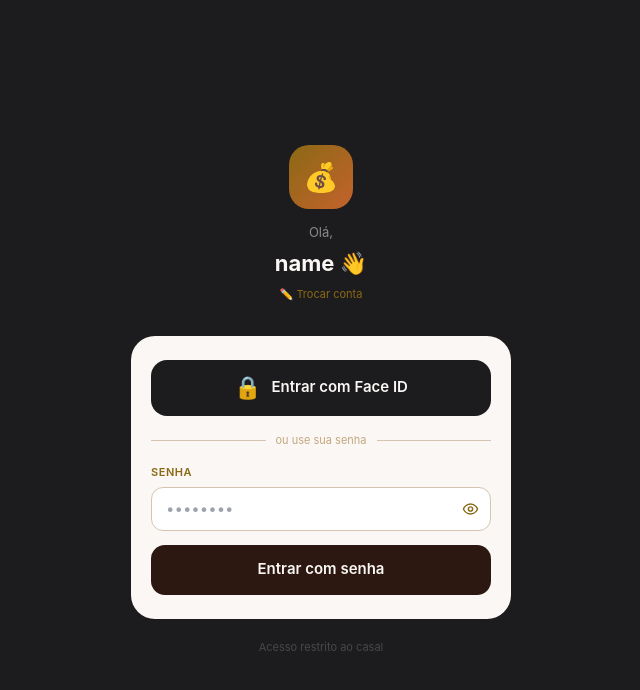
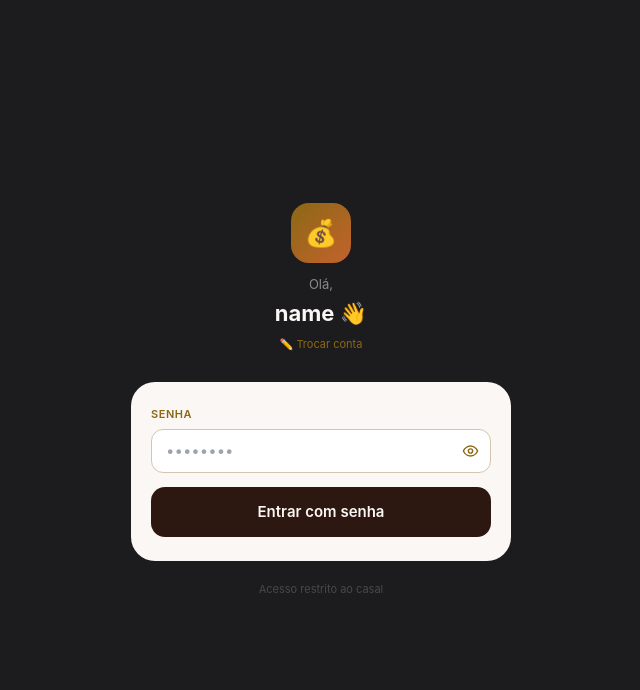
Before and after one commit to lucadavesson/financas-lucas-nicoly, a Next.js app: page /login in a window 1280 px wide. Both pictures are taken after typing "name@example.com" into the empty fields and a click on the button "Continuar". Shown: the top 690 px of the page, without its empty margins (319-959 px from the left). Built offline with nearby package versions, Linux system fonts and the light colour scheme.

Commit message:
Update page.tsx

```diff
--- a/src/app/(auth)/login/page.tsx
+++ b/src/app/(auth)/login/page.tsx
@@ -1,7 +1,8 @@
 'use client'
 import { useState, useEffect } from 'react'
-import { useRouter } from 'next/navigation'
+import { useRouter, useSearchParams } from 'next/navigation'
 import { createClient } from '@/lib/supabase/client'
+import { requestFaceId, registerFaceId, hasFaceId } from '@/lib/hooks/useFaceId'
 import { toast } from 'sonner'
 import { Loader2, Eye, EyeOff } from 'lucide-react'
 
@@ -10,29 +11,60 @@ const KNOWN_USERS: Record<string, string> = {
 }
 
 export default function LoginPage() {
-  const router = useRouter()
-  const [step, setStep]           = useState<'email'|'auth'>('email')
-  const [email, setEmail]         = useState('')
+  const router      = useRouter()
+  const params      = useSearchParams()
+  const isLocked    = params.get('locked') === '1'
+
+  const [step, setStep]             = useState<'email'|'auth'>('email')
+  const [email, setEmail]           = useState('')
   const [savedEmail, setSavedEmail] = useState('')
-  const [password, setPassword]   = useState('')
-  const [showPw, setShowPw]       = useState(false)
-  const [loading, setLoading]     = useState(false)
+  const [password, setPassword]     = useState('')
+  const [showPw, setShowPw]         = useState(false)
+  const [loading, setLoading]       = useState(false)
   const [faceLoading, setFaceLoading] = useState(false)
-  const [userName, setUserName]   = useState('')
+  const [userName, setUserName]     = useState('')
+  const [userId, setUserId]         = useState('')
+  const [faceAvailable, setFaceAvailable] = useState(false)
+  const [autoFaceId, setAutoFaceId] = useState(false)
 
-  // Verifica se tem e-mail salvo
+  // Verifica e-mail salvo + se tem Face ID registrado
   useEffect(() => {
+    async function init() {
       const saved = localStorage.getItem('ln_last_email')
+      const savedUid = localStorage.getItem('ln_user_id')
+
       if (saved) {
         setSavedEmail(saved)
         setEmail(saved)
         const name = KNOWN_USERS[saved] || saved.split('@')[0]
         setUserName(name)
+        if (savedUid) setUserId(savedUid)
         setStep('auth')
+
+        // Verifica se Face ID está disponível
+        if (window.PublicKeyCredential) {
+          const available = await PublicKeyCredential.isUserVerifyingPlatformAuthenticatorAvailable()
+          setFaceAvailable(available)
+
+          // Se já tem Face ID registrado e app foi bloqueado, pede automaticamente
+          if (available && savedUid && hasFaceId(savedUid) && isLocked) {
+            setAutoFaceId(true)
           }
-  }, [])
+        }
+      }
+    }
+    init()
+  }, [isLocked])
 
-  function handleEmailSubmit(e: React.FormEvent) {
+  // Auto solicita Face ID quando bloqueado
+  useEffect(() => {
+    if (autoFaceId) {
+      handleFaceId()
+      setAutoFaceId(false)
+    }
+  }, [autoFaceId])
+
+  async function handleEmailSubmit(e: React.FormEvent) {
     e.preventDefault()
     if (!email) return
     const name = KNOWN_USERS[email] || email.split('@')[0]
@@ -40,36 +72,49 @@ export default function LoginPage() {
     setSavedEmail(email)
     localStorage.setItem('ln_last_email', email)
     setStep('auth')
+
+    if (window.PublicKeyCredential) {
+      const available = await PublicKeyCredential.isUserVerifyingPlatformAuthenticatorAvailable()
+      setFaceAvailable(available)
+    }
   }
 
   async function handleFaceId() {
-    if (!window.PublicKeyCredential) {
-      toast.info('Face ID não disponível — use sua senha')
+    setFaceLoading(true)
+    try {
+      const savedUid = userId || localStorage.getItem('ln_user_id') || ''
+      const hasFace  = savedUid && hasFaceId(savedUid)
+
+      if (!hasFace) {
+        // Primeira vez — precisa logar com senha primeiro para registrar
+        toast.info('Use sua senha primeiro. O Face ID será configurado automaticamente!')
+        setFaceLoading(false)
         return
       }
-    setFaceLoading(true)
-    try {
-      // Tenta autenticação biométrica via WebAuthn
-      const assertion = await navigator.credentials.get({
-        publicKey: {
-          challenge: new Uint8Array(32).map(() => Math.random() * 256),
-          rpId: window.location.hostname,
-          userVerification: 'required',
-          timeout: 30000,
+
+      const ok = await requestFaceId()
+      if (ok) {
+        // Face ID aprovado — usa senha salva para logar
+        const savedPw = localStorage.getItem('ln_saved_pw')
+        if (savedPw) {
+          const supabase = createClient()
+          const { error } = await supabase.auth.signInWithPassword({
+            email: savedEmail,
+            password: atob(savedPw)
+          })
+          if (!error) {
+            sessionStorage.removeItem('ln_locked')
+            router.push('/dashboard')
+            router.refresh()
+            return
           }
-      })
-      if (assertion) {
-        // Biometria aprovada — faz login com a senha salva
-        const saved = localStorage.getItem('ln_saved_pw')
-        if (saved) {
-          const supabase = createClient()
-          const { error } = await supabase.auth.signInWithPassword({ email: savedEmail, password: atob(saved) })
-          if (!error) { router.push('/dashboard'); router.refresh(); return }
         }
         toast.info('Face ID reconhecido! Digite sua senha para confirmar.')
+      } else {
+        toast.error('Face ID não reconhecido. Use sua senha.')
       }
     } catch {
-      toast.info('Face ID não configurado — use sua senha')
+      toast.info('Use sua senha para entrar.')
     } finally {
       setFaceLoading(false)
     }
@@ -79,33 +124,52 @@ export default function LoginPage() {
     e.preventDefault()
     setLoading(true)
     const supabase = createClient()
-    const { error } = await supabase.auth.signInWithPassword({ email: savedEmail, password })
+    const { data, error } = await supabase.auth.signInWithPassword({
+      email: savedEmail, password
+    })
     if (error) {
       toast.error('Senha incorreta')
       setLoading(false)
       return
     }
-    // Salva senha encriptada para o Face ID
+
+    // Salva dados para Face ID
+    const uid = data.user?.id || ''
+    setUserId(uid)
+    localStorage.setItem('ln_user_id', uid)
     localStorage.setItem('ln_saved_pw', btoa(password))
+
+    // Registra Face ID se ainda não foi registrado
+    if (uid && !hasFaceId(uid) && faceAvailable) {
+      const name = KNOWN_USERS[savedEmail] || savedEmail.split('@')[0]
+      const registered = await registerFaceId(uid, name)
+      if (registered) {
+        toast.success('Face ID configurado! Na próxima vez use o Face ID para entrar.')
+      }
+    }
+
+    sessionStorage.removeItem('ln_locked')
     router.push('/dashboard')
     router.refresh()
   }
 
-  // ── Tela 1: E-mail ──────────────────────────────────
+  // ── Tela 1: E-mail ──
   if (step === 'email') return (
     <div style={{ width:'100%', maxWidth:380, display:'flex', flexDirection:'column', alignItems:'center' }}>
-      <div style={{ textAlign:'center', marginBottom:40 }}>
-        <div style={{ width:72, height:72, background:'linear-gradient(135deg,#8B6914,#C4622D)', borderRadius:22, display:'flex', alignItems:'center', justifyContent:'center', margin:'0 auto 16px', fontSize:32 }}>💰</div>
+      <div style={{ textAlign:'center', marginBottom:36 }}>
+        <div style={{ width:72, height:72, background:'linear-gradient(135deg,#8B6914,#C4622D)', borderRadius:22, display:'flex', alignItems:'center', justifyContent:'center', margin:'0 auto 14px', fontSize:32 }}>💰</div>
         <h1 style={{ fontSize:26, fontWeight:700, color:'#FAF7F4', margin:0 }}>Finanças L&N</h1>
         <p style={{ fontSize:13, color:'rgba(250,247,244,0.4)', marginTop:4 }}>Lucas & Nicoly</p>
       </div>
       <div style={{ background:'#FAF7F4', borderRadius:24, padding:'24px 20px', width:'100%' }}>
         <form onSubmit={handleEmailSubmit} style={{ display:'flex', flexDirection:'column', gap:16 }}>
           <div>
-            <label style={{ display:'block', fontSize:11, fontWeight:600, color:'#8B6914', textTransform:'uppercase', letterSpacing:'0.05em', marginBottom:6 }}>E-mail</label>
+            <label style={{ display:'block', fontSize:11, fontWeight:600, color:'#8B6914', textTransform:'uppercase', letterSpacing:'0.05em', marginBottom:6 }}>
+              E-mail
+            </label>
             <input type="email" value={email} onChange={e=>setEmail(e.target.value)}
               required autoFocus placeholder="seu@email.com"
-              style={{ width:'100%', height:44, background:'#fff', border:'0.5px solid #D4C4B0', borderRadius:12, padding:'0 14px', fontSize:15, outline:'none', boxSizing:'border-box' }}/>
+              style={{ width:'100%', height:44, background:'#fff', border:'0.5px solid #D4C4B0', borderRadius:12, padding:'0 14px', fontSize:15, outline:'none', boxSizing:'border-box' as any }}/>
           </div>
           <button type="submit" style={{ width:'100%', height:50, background:'#2C1810', color:'#FAF7F4', borderRadius:14, border:'none', fontSize:15, fontWeight:600, cursor:'pointer' }}>
             Continuar
@@ -116,43 +180,53 @@ export default function LoginPage() {
     </div>
   )
 
-  // ── Tela 2: Auth (estilo Santander) ─────────────────
+  // ── Tela 2: Auth ──
   return (
     <div style={{ width:'100%', maxWidth:380, display:'flex', flexDirection:'column', alignItems:'center' }}>
-      {/* Saudação */}
-      <div style={{ textAlign:'center', marginBottom:32 }}>
-        <div style={{ width:64, height:64, background:'linear-gradient(135deg,#8B6914,#C4622D)', borderRadius:20, display:'flex', alignItems:'center', justifyContent:'center', margin:'0 auto 14px', fontSize:28 }}>💰</div>
-        <p style={{ fontSize:13, color:'rgba(250,247,244,0.5)', marginBottom:4 }}>Olá,</p>
+      {isLocked && (
+        <div style={{ background:'rgba(196,98,45,0.2)', borderRadius:12, padding:'10px 16px', marginBottom:20, textAlign:'center' }}>
+          <p style={{ fontSize:13, color:'#FAF7F4', margin:0 }}>🔒 Sessão bloqueada — confirme sua identidade</p>
+        </div>
+      )}
+
+      <div style={{ textAlign:'center', marginBottom:28 }}>
+        <div style={{ width:60, height:60, background:'linear-gradient(135deg,#8B6914,#C4622D)', borderRadius:18, display:'flex', alignItems:'center', justifyContent:'center', margin:'0 auto 12px', fontSize:26 }}>💰</div>
+        <p style={{ fontSize:13, color:'rgba(250,247,244,0.5)', marginBottom:3 }}>Olá,</p>
         <h2 style={{ fontSize:22, fontWeight:700, color:'#FAF7F4', margin:0 }}>{userName} 👋</h2>
-        <button onClick={()=>{setStep('email');setPassword('')}} style={{ fontSize:11, color:'#8B6914', background:'none', border:'none', cursor:'pointer', marginTop:4 }}>
+        <button onClick={()=>{setStep('email');setPassword('')}}
+          style={{ fontSize:11, color:'#8B6914', background:'none', border:'none', cursor:'pointer', marginTop:4 }}>
           ✏️ Trocar conta
         </button>
       </div>
 
       <div style={{ background:'#FAF7F4', borderRadius:24, padding:'24px 20px', width:'100%' }}>
-        {/* Face ID */}
+        {/* Face ID — só mostra se disponível */}
+        {faceAvailable && (
+          <>
             <button type="button" onClick={handleFaceId} disabled={faceLoading}
-          style={{ width:'100%', height:56, background:'#1C1C1E', color:'#FAF7F4', borderRadius:16, border:'none', fontSize:15, fontWeight:600, cursor:'pointer', display:'flex', alignItems:'center', justifyContent:'center', gap:10, marginBottom:16 }}>
+              style={{ width:'100%', height:54, background:'#1C1C1E', color:'#FAF7F4', borderRadius:16, border:'none', fontSize:15, fontWeight:600, cursor:'pointer', display:'flex', alignItems:'center', justifyContent:'center', gap:10, marginBottom:16 }}>
               {faceLoading
                 ? <><Loader2 size={20} style={{animation:'spin 0.8s linear infinite'}}/> Verificando...</>
-            : <><span style={{fontSize:22}}>🔒</span> Entrar com Face ID</>}
+                : <><span style={{fontSize:20}}>🔒</span> Entrar com Face ID</>}
             </button>
-
             <div style={{ display:'flex', alignItems:'center', gap:10, marginBottom:16 }}>
               <div style={{ flex:1, height:'0.5px', background:'#D4C4B0' }}/>
               <span style={{ fontSize:11, color:'#C4A882' }}>ou use sua senha</span>
               <div style={{ flex:1, height:'0.5px', background:'#D4C4B0' }}/>
             </div>
+          </>
+        )}
 
-        {/* Senha */}
         <form onSubmit={handlePasswordLogin} style={{ display:'flex', flexDirection:'column', gap:14 }}>
           <div>
-            <label style={{ display:'block', fontSize:11, fontWeight:600, color:'#8B6914', textTransform:'uppercase', letterSpacing:'0.05em', marginBottom:6 }}>Senha</label>
+            <label style={{ display:'block', fontSize:11, fontWeight:600, color:'#8B6914', textTransform:'uppercase', letterSpacing:'0.05em', marginBottom:6 }}>
+              Senha
+            </label>
             <div style={{ position:'relative' }}>
               <input type={showPw?'text':'password'} value={password}
                 onChange={e=>setPassword(e.target.value)}
-                required autoFocus placeholder="••••••••"
-                style={{ width:'100%', height:44, background:'#fff', border:'0.5px solid #D4C4B0', borderRadius:12, padding:'0 44px 0 14px', fontSize:15, outline:'none', boxSizing:'border-box' }}/>
+                required autoFocus={!faceAvailable} placeholder="••••••••"
+                style={{ width:'100%', height:44, background:'#fff', border:'0.5px solid #D4C4B0', borderRadius:12, padding:'0 44px 0 14px', fontSize:15, outline:'none', boxSizing:'border-box' as any }}/>
               <button type="button" onClick={()=>setShowPw(!showPw)}
                 style={{ position:'absolute', right:12, top:'50%', transform:'translateY(-50%)', background:'none', border:'none', cursor:'pointer' }}>
                 {showPw ? <EyeOff size={17} color="#8B6914"/> : <Eye size={17} color="#8B6914"/>}
```
Lines whose indentation alone changed are shown as unchanged.
